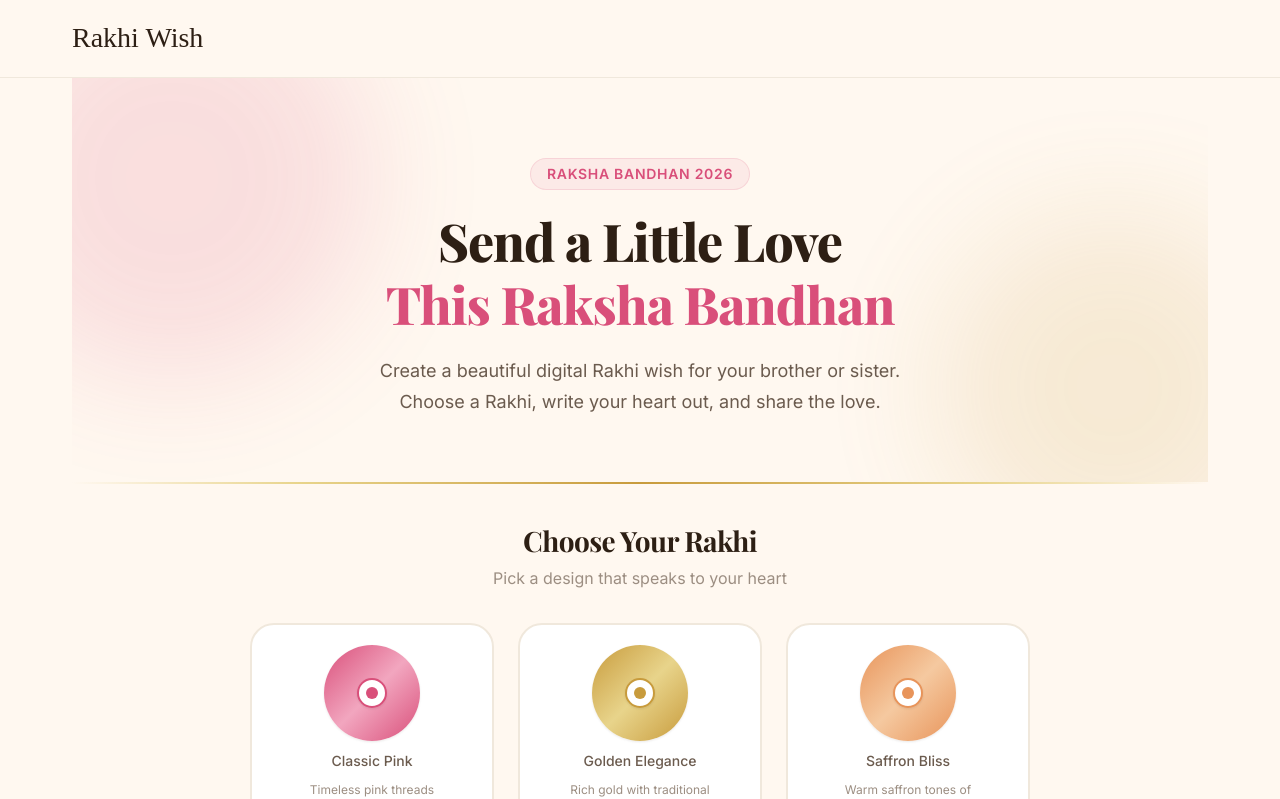
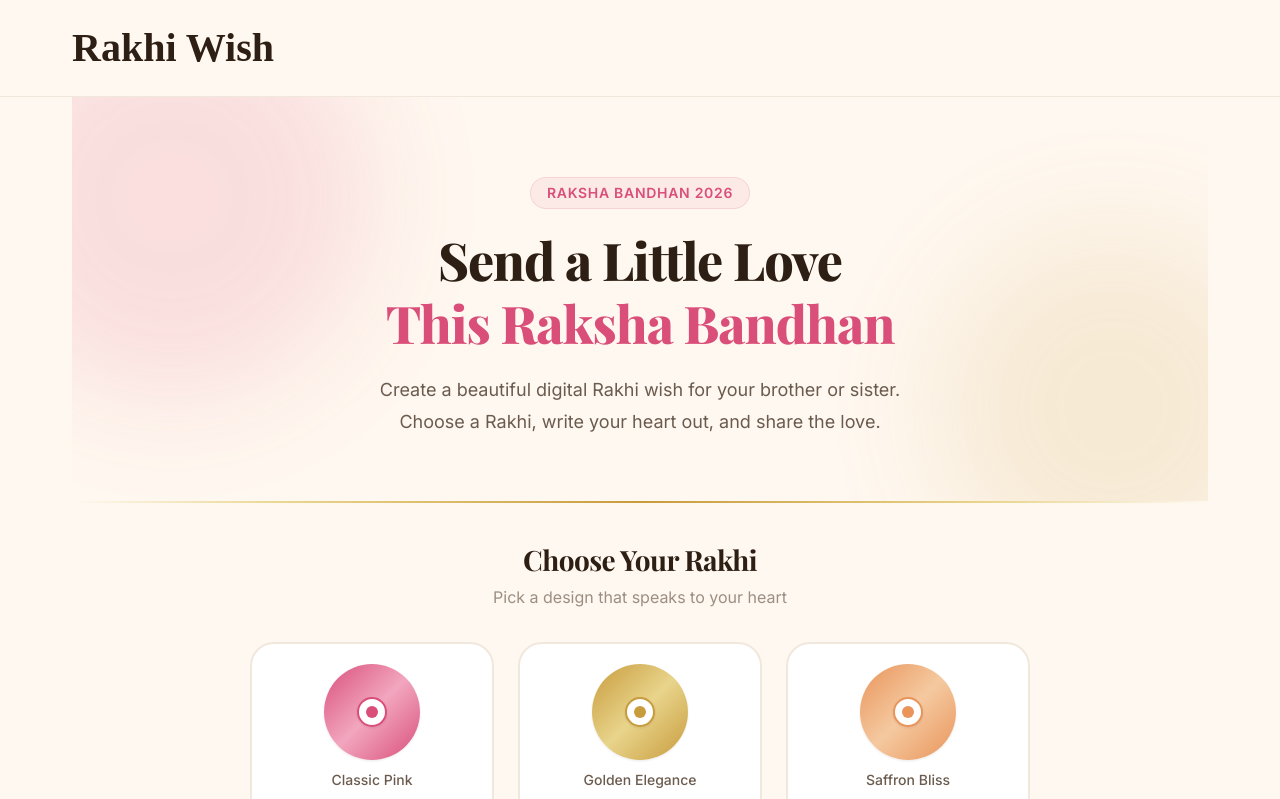
Before and after one commit to tallapallimanikanta/RakhiWishes, a React (Vite) app: page / in a window 1280 px wide. Shown: the top 799 px of the page. Built offline with nearby package versions, Linux system fonts and the light colour scheme; no server answers; a web font is replaced by a local one.

Commit message:
style: increase logo font size and weight
🤖 Generated with Codebuff
Co-Authored-By: Codebuff <noreply@codebuff.com>

```diff
--- a/src/pages/CreateWishPage.css
+++ b/src/pages/CreateWishPage.css
@@ -36,8 +36,8 @@
 
 .page-header__logo {
   font-family: var(--font-logo);
-  font-size: var(--text-2xl);
-  font-weight: var(--weight-regular);
+  font-size: var(--text-3xl);
+  font-weight: var(--weight-bold);
   color: var(--color-text-primary);
   display: flex;
   align-items: center;
```
